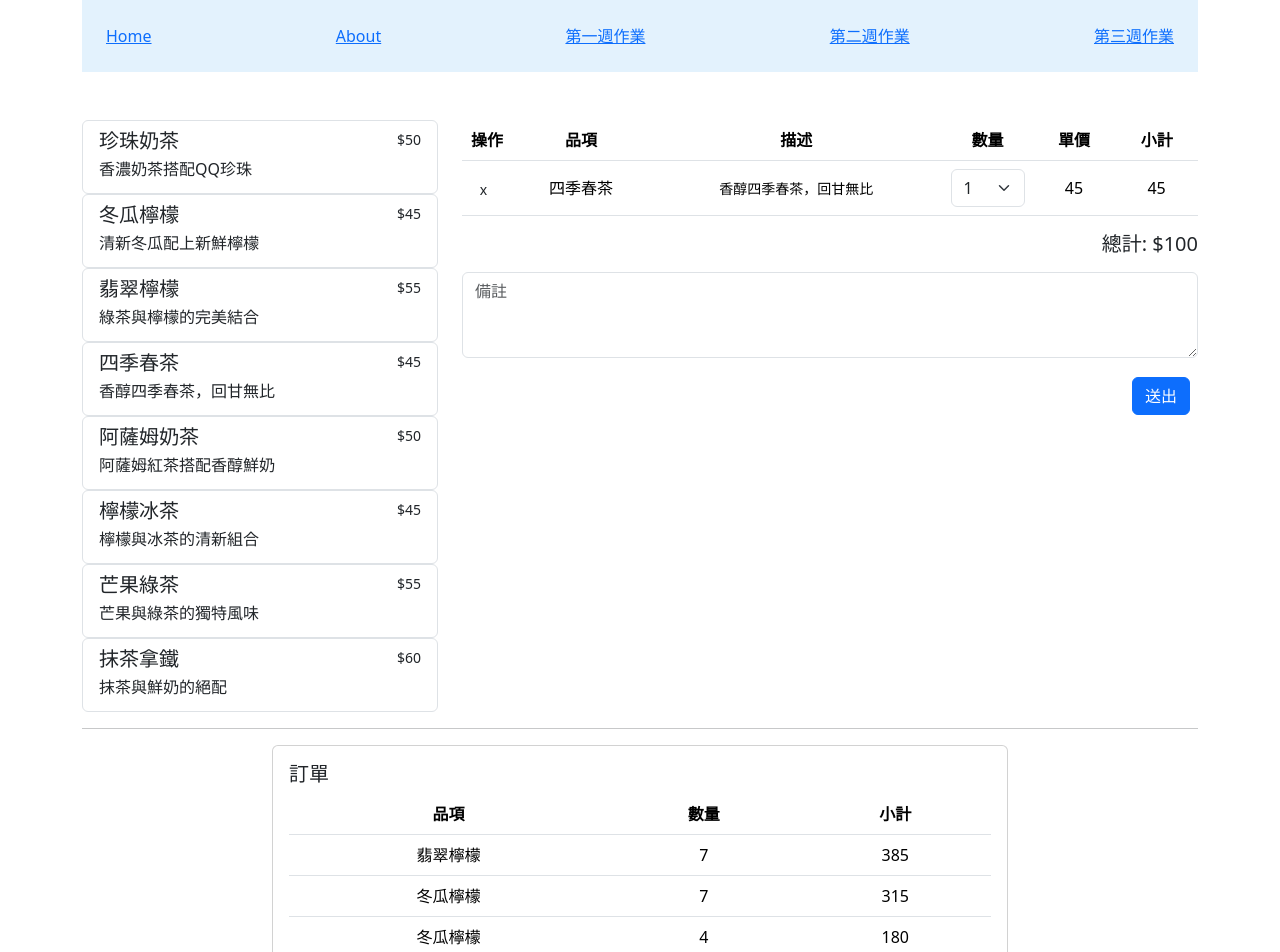
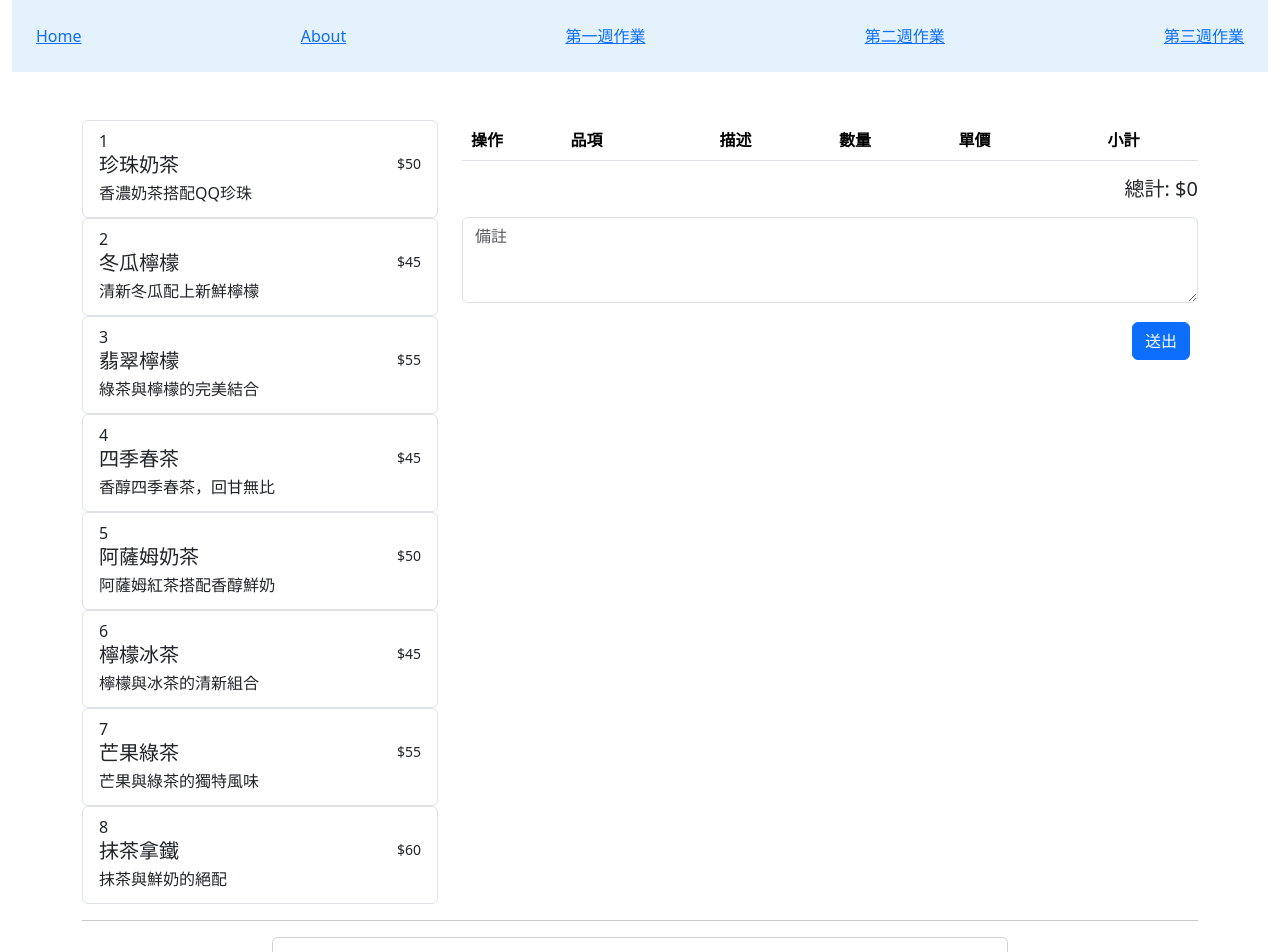
Before and after one commit to anthy7154/sso-vue2024, a Vue app: page /#/week3 in a window 1280 px wide. Shown: the top 952 px of the page. Built offline with nearby package versions, Linux system fonts and the light colour scheme.

Commit message:
feat: finish week3 homework in one vue file

```diff
--- a/src/App.vue
+++ b/src/App.vue
@@ -3,7 +3,7 @@ import { RouterLink, RouterView } from 'vue-router'
 </script>
 
 <template>
-  <div class="container">
+  <div class="container-fluid">
     <nav class="navbar navbar-light p-4" style="background-color: #e3f2fd;">
       <RouterLink to="/">Home</RouterLink>
       <RouterLink to="/about">About</RouterLink>
--- a/src/views/Week3View.vue
+++ b/src/views/Week3View.vue
@@ -4,13 +4,14 @@
       <div class="row">
         <!-- 菜單 -->
         <div class="col-md-4">
-          <div class="list-group" v-for="item in data" :key="item.id">
-            <a href="#" class="list-group-item list-group-item-action">
+          <div class="list-group" v-for="drink in drinks" :key="drink.id">
+            <a href="#" class="list-group-item list-group-item-action" @click.prevent="addCart(drink.id)">
+              {{ drink.id }}
               <div class="d-flex w-100 justify-content-between">
-                <h5 class="mb-1">{{ item.name }}</h5>
-                <small>${{ item.price }}</small>
+                <h5 class="mb-1">{{ drink.name }}</h5>
+                <small>${{ drink.price }}</small>
               </div>
-              <p class="mb-1">{{ item.description }}</p>
+              <p class="mb-1">{{ drink.description }}</p>
             </a>
           </div>
         </div>
@@ -30,35 +31,26 @@
             </thead>
 
             <tbody>
-              <tr>
-                <td><button type="button" class="btn btn-sm">x</button></td>
-                <td>四季春茶</td>
-                <td><small>香醇四季春茶，回甘無比</small></td>
+              <tr v-for="item in cart" :key="item.id">
+                <td><button type="button" class="btn btn-sm" @click="removeCart(item.id)">x</button></td>
+                <td>{{ item.name }}</td>
+                <td><small>{{ item.description }}</small></td>
                 <td>
-                  <select class="form-select">
-                    <option value="1">1</option>
-                    <option value="2">2</option>
-                    <option value="3">3</option>
-                    <option value="4">4</option>
-                    <option value="5">5</option>
-                    <option value="6">6</option>
-                    <option value="7">7</option>
-                    <option value="8">8</option>
-                    <option value="9">9</option>
-                    <option value="10">10</option>
+                  <select class="form-select" v-model="item.quantity">
+                    <option v-for="i in 10" :key="i" :value="i">{{ i }}</option>
                   </select>
                 </td>
-                <td>45</td>
-                <td>45</td>
+                <td>{{ item.price }}</td>
+                <td>{{ item.price * item.quantity }}</td>
               </tr>
             </tbody>
           </table>
           <div class="text-end mb-3">
-            <h5>總計: <span>$100</span></h5>
+            <h5>總計: <span>${{ sum }}</span></h5>
           </div>
-          <textarea class="form-control mb-3" rows="3" placeholder="備註"></textarea>
+          <textarea class="form-control mb-3" rows="3" placeholder="備註" v-model="orderNote"></textarea>
           <div class="text-end">
-            <button class="btn btn-primary">送出</button>
+            <button class="btn btn-primary" @click="newOrder()">送出</button>
           </div>
         </div>
       </div>
@@ -78,26 +70,16 @@
                     </tr>
                   </thead>
                   <tbody>
-                    <tr>
-                      <td>翡翠檸檬</td>
-                      <td>7</td>
-                      <td>385</td>
-                    </tr>
-                    <tr>
-                      <td>冬瓜檸檬</td>
-                      <td>7</td>
-                      <td>315</td>
-                    </tr>
-                    <tr>
-                      <td>冬瓜檸檬</td>
-                      <td>4</td>
-                      <td>180</td>
+                    <tr v-for="item in order.cart" :key="item.id">
+                      <td>{{ item.name }}</td>
+                      <td>{{ item.quantity }}</td>
+                      <td>{{ item.price * item.quantity }}</td>
                     </tr>
                   </tbody>
                 </table>
-                <div class="text-end">備註: <span>都不要香菜</span></div>
+                <div class="text-end">備註: <span>{{ order.orderNote }}</span></div>
                 <div class="text-end">
-                  <h5>總計: <span>$145</span></h5>
+                  <h5>總計: <span>${{ order.sum }}</span></h5>
                 </div>
               </div>
             </div>
@@ -109,8 +91,9 @@
 </template>
 
 <script setup>
+import { computed, ref } from 'vue';
 
-const data = [
+const drinks = ref([
   { "id": 1, "name": "珍珠奶茶", "description": "香濃奶茶搭配QQ珍珠", "price": 50 },
   { "id": 2, "name": "冬瓜檸檬", "description": "清新冬瓜配上新鮮檸檬", "price": 45 },
   { "id": 3, "name": "翡翠檸檬", "description": "綠茶與檸檬的完美結合", "price": 55 },
@@ -118,6 +101,44 @@ const data = [
   { "id": 5, "name": "阿薩姆奶茶", "description": "阿薩姆紅茶搭配香醇鮮奶", "price": 50 },
   { "id": 6, "name": "檸檬冰茶", "description": "檸檬與冰茶的清新組合", "price": 45 },
   { "id": 7, "name": "芒果綠茶", "description": "芒果與綠茶的獨特風味", "price": 55 },
-  { "id": 8, "name": "抹茶拿鐵", "description": "抹茶與鮮奶的絕配", "price": 60 }
-]
+  { "id": 8, "name": "抹茶拿鐵", "description": "抹茶與鮮奶的絕配", "price": 60 },
+])
+const cart = ref([])
+const order = ref({})
+const orderNote = ref("")
+const sum = computed(() => {
+  return cart.value.reduce((pre, cur) => {
+    return pre + (cur.price * parseInt(cur.quantity))
+  }, 0)
+})
+
+// 將品項加入購物車
+const addCart = (itemId) => {
+  const findDrink = drinks.value.findIndex(drink => drink.id === itemId)
+  cart.value.push({
+    ...drinks.value[findDrink],
+    "id": new Date().getTime(),
+    "quantity": 1
+  })
+  // console.log(cart.value)
+}
+
+// 將品項移出購物車
+const removeCart = (itemId) => {
+  // console.log(itemId)
+  cart.value = cart.value.filter(item => item.id !== itemId)
+}
+
+// 建立訂單
+const newOrder = () => {
+  order.value = {
+    cart: cart.value,
+    orderNote: orderNote.value,
+    id: new Date().getTime(),
+    sum: sum.value,
+  }
+  // 清空購物車及備註
+  cart.value = [];
+  orderNote.value = "";
+}
 </script>
```
